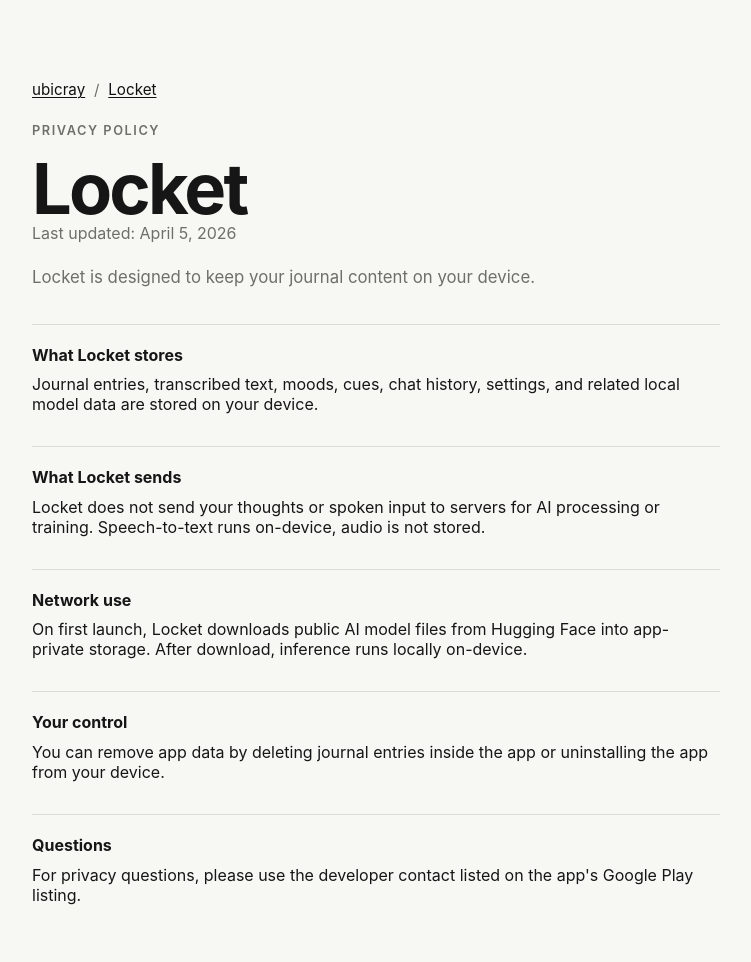
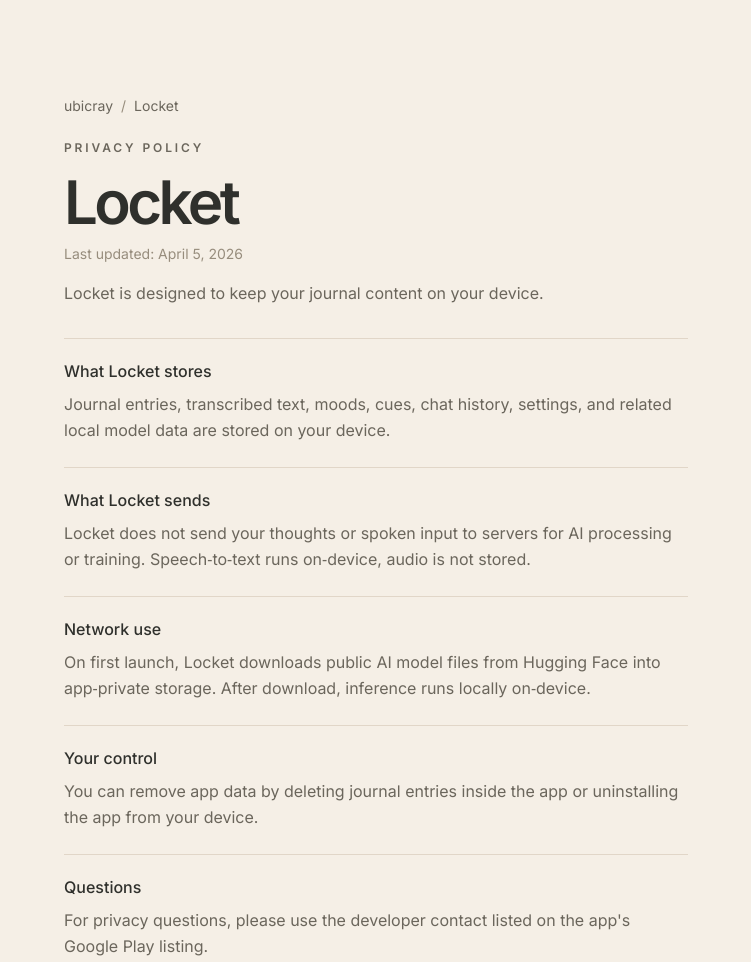
Before and after one commit to ubicray/ubicray.com, a plain HTML site: page locket/privacy/index.html in a window 1280 px wide. Shown: the whole page, without its empty margins (264-1015 px from the left). Drawn offline with nearby package versions, Linux system fonts and the light colour scheme.

Commit message:
Refactor HTML structure and styles; integrate Tailwind CSS for improved design and remove legacy CSS file

```diff
--- a/locket/privacy/index.html
+++ b/locket/privacy/index.html
@@ -8,54 +8,68 @@
       content="Privacy policy for Locket, the private, on-device AI journal by ubicray."
     />
     <title>Locket Privacy Policy · ubicray</title>
-    <link rel="stylesheet" href="../../styles.css" />
+    <script src="https://cdn.jsdelivr.net/npm/@tailwindcss/browser@4"></script>
+    <style type="text/tailwindcss">
+      @theme {
+        --color-bg: #f5efe6;
+        --color-fg: #2f302c;
+        --color-muted: #6b665c;
+        --color-tertiary: #978d7d;
+        --color-primary: #4b6658;
+        --color-border: #e1d6c8;
+        --font-sans: "Inter", ui-sans-serif, system-ui, -apple-system, sans-serif;
+      }
+    </style>
+    <link rel="preconnect" href="https://fonts.googleapis.com" />
+    <link rel="preconnect" href="https://fonts.gstatic.com" crossorigin />
+    <link href="https://fonts.googleapis.com/css2?family=Inter:wght@400;500;600&display=swap" rel="stylesheet" />
   </head>
-  <body>
-    <main class="page">
-      <nav class="crumbs" aria-label="Breadcrumb">
-        <a href="../../">ubicray</a>
-        <span>/</span>
-        <a href="../">Locket</a>
+  <body class="min-h-screen bg-bg font-sans text-fg antialiased">
+    <main class="mx-auto max-w-2xl px-6 pb-24 pt-20 sm:pt-24">
+      <nav class="mb-6 flex items-center gap-2 text-sm text-muted" aria-label="Breadcrumb">
+        <a href="../../" class="hover:text-primary">ubicray</a>
+        <span class="text-tertiary">/</span>
+        <a href="../" class="hover:text-primary">Locket</a>
       </nav>
 
-      <p class="eyebrow">Privacy Policy</p>
-      <h1>Locket</h1>
-      <p class="muted">Last updated: April 5, 2026</p>
-      <p class="lede">
+      <p class="mb-4 text-xs font-semibold uppercase tracking-[0.24em] text-muted">Privacy Policy</p>
+      <h1 class="text-4xl font-semibold leading-none tracking-[-0.06em] sm:text-6xl">Locket</h1>
+      <p class="mt-3 text-sm text-tertiary">Last updated: April 5, 2026</p>
+      <p class="mt-4 max-w-xl leading-relaxed text-muted">
         Locket is designed to keep your journal content on your device.
       </p>
 
-      <section>
-        <h2>What Locket stores</h2>
-        <p>
+      <section class="mt-8 border-t border-border pt-5">
+        <h2 class="mb-2 font-medium">What Locket stores</h2>
+        <p class="leading-relaxed text-muted">
           Journal entries, transcribed text, moods, cues, chat history, settings, and related local model data are stored on your device.
         </p>
       </section>
 
-      <section>
-        <h2>What Locket sends</h2>
-        <p>
-          Locket does not send your thoughts or spoken input to servers for AI processing or training. Speech-to-text runs on-device, audio is not stored.
+      <section class="mt-6 border-t border-border pt-5">
+        <h2 class="mb-2 font-medium">What Locket sends</h2>
+        <p class="leading-relaxed text-muted">
+          Locket does not send your thoughts or spoken input to servers for AI processing or training. Speech&#8209;to&#8209;text runs on&#8209;device, audio is not stored.
         </p>
       </section>
 
-      <section>
-        <h2>Network use</h2>
-        <p>
-          On first launch, Locket downloads public AI model files from Hugging Face into app-private storage. After download, inference runs locally on-device.
+      <section class="mt-6 border-t border-border pt-5">
+        <h2 class="mb-2 font-medium">Network use</h2>
+        <p class="leading-relaxed text-muted">
+          On first launch, Locket downloads public AI model files from Hugging Face into app&#8209;private storage. After download, inference runs locally on&#8209;device.
         </p>
       </section>
 
-      <section>
-        <h2>Your control</h2>
-        <p>
+      <section class="mt-6 border-t border-border pt-5">
+        <h2 class="mb-2 font-medium">Your control</h2>
+        <p class="leading-relaxed text-muted">
           You can remove app data by deleting journal entries inside the app or uninstalling the app from your device.
         </p>
       </section>
 
-      <section>
-        <h2>Questions</h2>
-        <p>
+      <section class="mt-6 border-t border-border pt-5">
+        <h2 class="mb-2 font-medium">Questions</h2>
+        <p class="leading-relaxed text-muted">
           For privacy questions, please use the developer contact listed on the app's Google Play listing.
         </p>
       </section>
--- a/styles.css
+++ /dev/null
@@ -1,131 +0,0 @@
-:root {
-  color-scheme: light;
-  --bg: #f7f7f3;
-  --fg: #161616;
-  --muted: #6f6f6a;
-  --line: #dddcd4;
-  --accent: #111111;
-  --card: rgba(255, 255, 255, 0.65);
-  --shadow: 0 16px 40px rgba(0, 0, 0, 0.04);
-  font-family: Inter, ui-sans-serif, system-ui, -apple-system, BlinkMacSystemFont,
-    "Segoe UI", sans-serif;
-}
-
-* {
-  box-sizing: border-box;
-}
-
-html {
-  min-height: 100%;
-}
-
-body {
-  margin: 0;
-  min-height: 100vh;
-  background: var(--bg);
-  color: var(--fg);
-}
-
-.page {
-  width: min(100%, 46rem);
-  margin: 0 auto;
-  padding: 5rem 1.5rem 6rem;
-}
-
-.eyebrow,
-.muted,
-.crumbs {
-  color: var(--muted);
-}
-
-.eyebrow {
-  margin: 0 0 1rem;
-  font-size: 0.8rem;
-  font-weight: 600;
-  letter-spacing: 0.12em;
-  text-transform: uppercase;
-}
-
-h1,
-h2,
-p,
-ul {
-  margin: 0;
-}
-
-h1 {
-  font-size: clamp(2.2rem, 8vw, 4.4rem);
-  line-height: 0.98;
-  letter-spacing: -0.04em;
-  max-width: 10ch;
-}
-
-h2 {
-  margin-bottom: 0.6rem;
-  font-size: 1rem;
-}
-
-.lede {
-  margin-top: 1.25rem;
-  max-width: 36rem;
-  font-size: 1.05rem;
-  line-height: 1.7;
-  color: var(--muted);
-}
-
-.links,
-section,
-ul {
-  margin-top: 2rem;
-}
-
-section {
-  padding-top: 1.25rem;
-  border-top: 1px solid var(--line);
-}
-
-ul {
-  padding-left: 1.2rem;
-  color: var(--muted);
-  line-height: 1.8;
-}
-
-a {
-  color: var(--accent);
-  text-decoration-thickness: 0.08em;
-  text-underline-offset: 0.15em;
-}
-
-a:hover {
-  text-decoration-thickness: 0.12em;
-}
-
-.links {
-  display: flex;
-  flex-wrap: wrap;
-  gap: 1rem;
-}
-
-.crumbs {
-  display: flex;
-  gap: 0.55rem;
-  align-items: center;
-  margin-bottom: 1.5rem;
-  font-size: 0.95rem;
-}
-
-code {
-  font-family: "SFMono-Regular", SFMono-Regular, ui-monospace, Monaco, Consolas,
-    "Liberation Mono", "Courier New", monospace;
-  font-size: 0.92em;
-}
-
-@media (max-width: 640px) {
-  .page {
-    padding-top: 3.5rem;
-  }
-
-  h1 {
-    max-width: none;
-  }
-}
```
Also changed, not shown: index.html (+21 -7 lines), locket/index.html (+26 -12 lines).
